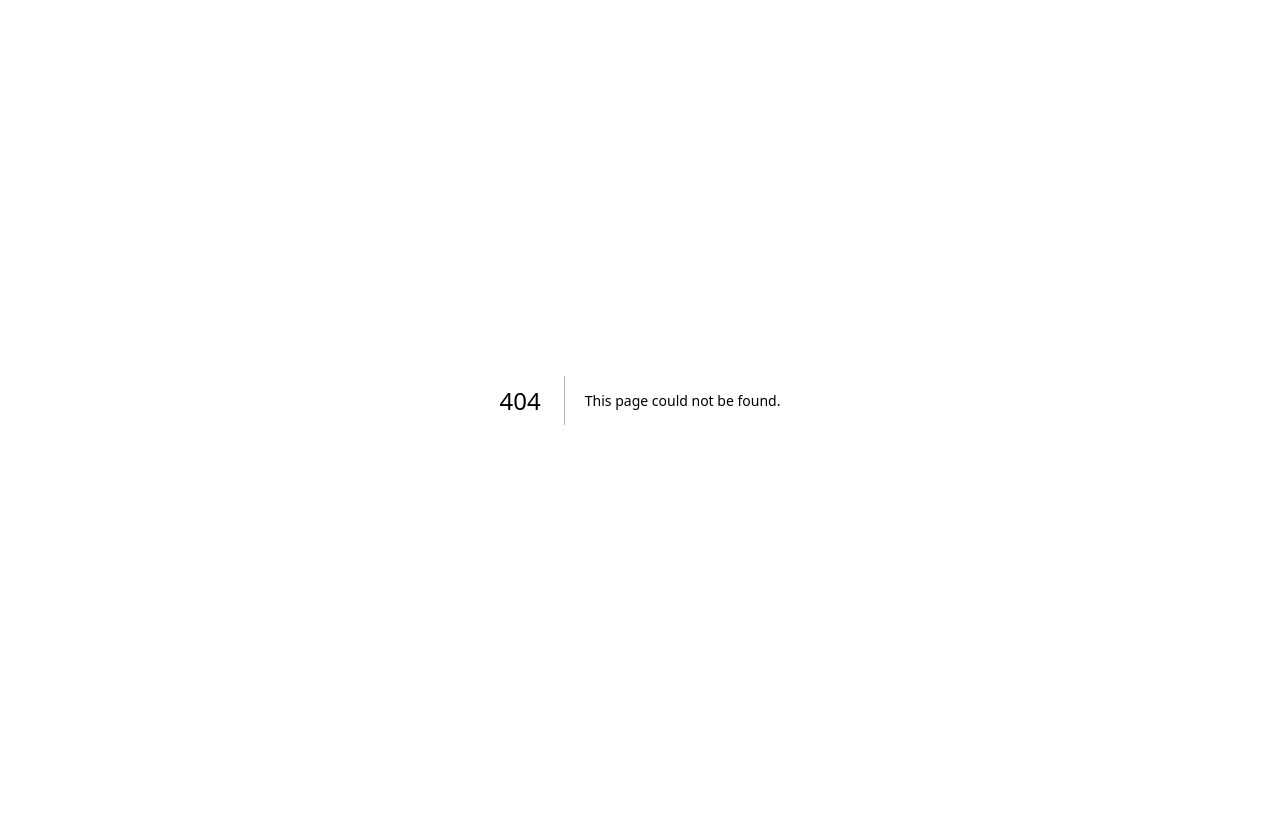
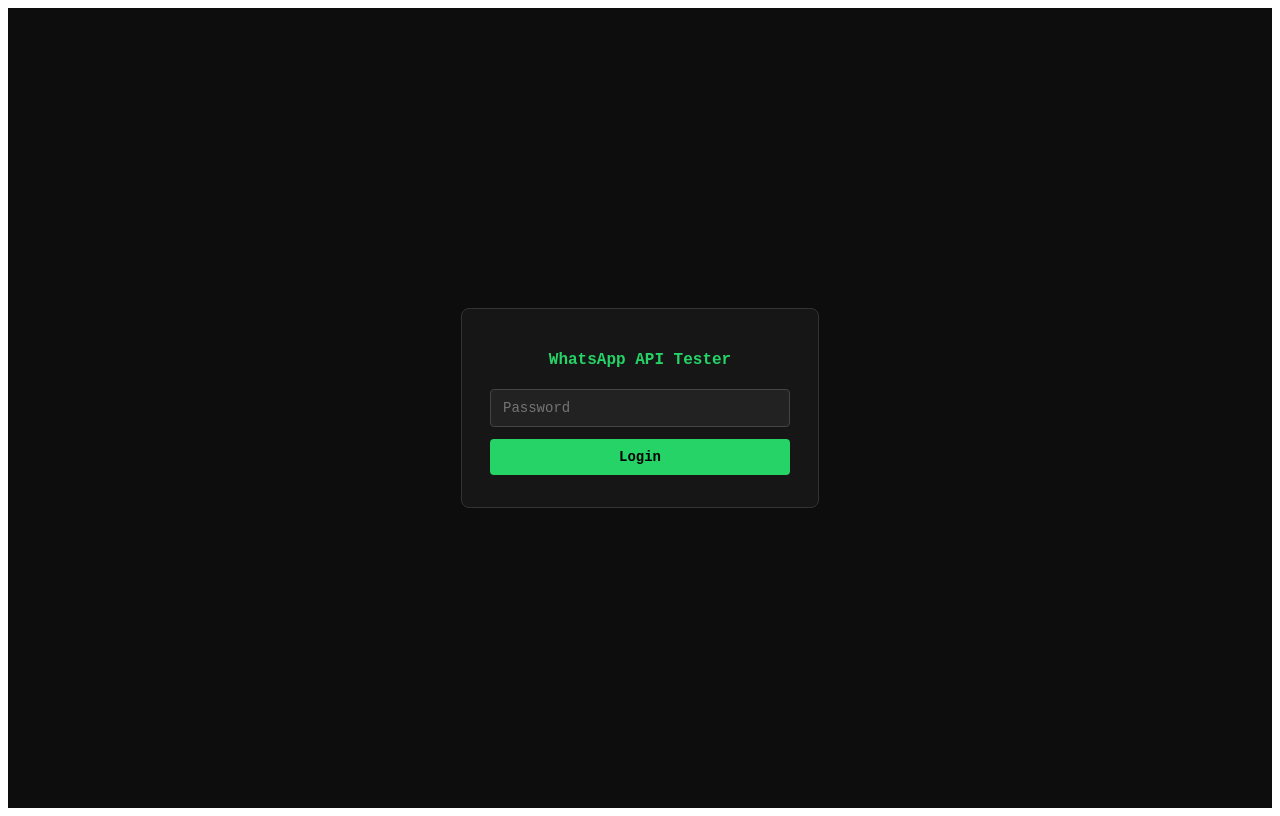
Before and after one commit to bysetton-studio/whats-app-api-test, a Next.js app: page /login in a window 1280 px wide. Before the commit this address had no page. Built offline with nearby package versions, Linux system fonts and the light colour scheme.

Commit message:
add auth

```diff
--- a/app/api/webhook/route.js
+++ b/app/api/webhook/route.js
@@ -26,7 +26,7 @@
       `https://api.giphy.com/v1/gifs/random?api_key=${apiKey}&rating=g`
     );
     const data = await res.json();
-    return data.data?.images?.original_mp4?.mp4 ?? null;
+    return data.data?.images?.original?.url ?? null;
   } catch (err) {
     console.warn("[webhook] Giphy fetch failed:", err.message);
     return null;
--- /dev/null
+++ b/app/login/page.js
@@ -0,0 +1,92 @@
+"use client";
+import { useState } from "react";
+import { useRouter } from "next/navigation";
+
+export default function Login() {
+  const [password, setPassword] = useState("");
+  const [error, setError] = useState(null);
+  const [loading, setLoading] = useState(false);
+  const router = useRouter();
+
+  async function handleSubmit(e) {
+    e.preventDefault();
+    setLoading(true);
+    setError(null);
+    const res = await fetch("/api/auth", {
+      method: "POST",
+      headers: { "Content-Type": "application/json" },
+      body: JSON.stringify({ password }),
+    });
+    if (res.ok) {
+      router.push("/");
+    } else {
+      setError("Wrong password");
+      setLoading(false);
+    }
+  }
+
+  return (
+    <div style={styles.page}>
+      <div style={styles.box}>
+        <h1 style={styles.h1}>WhatsApp API Tester</h1>
+        <form onSubmit={handleSubmit} style={styles.form}>
+          <input
+            style={styles.input}
+            type="password"
+            placeholder="Password"
+            value={password}
+            onChange={(e) => setPassword(e.target.value)}
+            autoFocus
+            required
+          />
+          <button style={styles.button} type="submit" disabled={loading}>
+            {loading ? "..." : "Login"}
+          </button>
+        </form>
+        {error && <p style={styles.error}>{error}</p>}
+      </div>
+    </div>
+  );
+}
+
+const styles = {
+  page: {
+    display: "flex",
+    alignItems: "center",
+    justifyContent: "center",
+    minHeight: "100vh",
+    background: "#0d0d0d",
+    fontFamily: "monospace",
+  },
+  box: {
+    border: "1px solid #333",
+    borderRadius: 8,
+    padding: "32px 28px",
+    background: "#161616",
+    width: 300,
+  },
+  h1: { fontSize: 16, color: "#25d366", marginBottom: 20, textAlign: "center" },
+  form: { display: "flex", flexDirection: "column", gap: 12 },
+  input: {
+    background: "#222",
+    border: "1px solid #444",
+    borderRadius: 4,
+    color: "#e8e8e8",
+    padding: "10px 12px",
+    fontFamily: "monospace",
+    fontSize: 14,
+    outline: "none",
+  },
+  button: {
+    background: "#25d366",
+    color: "#000",
+    border: "none",
+    borderRadius: 4,
+    padding: "10px",
+    fontFamily: "monospace",
+    fontWeight: "bold",
+    cursor: "pointer",
+    fontSize: 14,
+  },
+  error: { color: "#f66", fontSize: 13, marginTop: 10, textAlign: "center" },
+};
```
Also changed, not shown: app/api/auth/route.js (added, +42 -0 lines), app/page.js (+11 -1 lines), middleware.js (added, +32 -0 lines).
